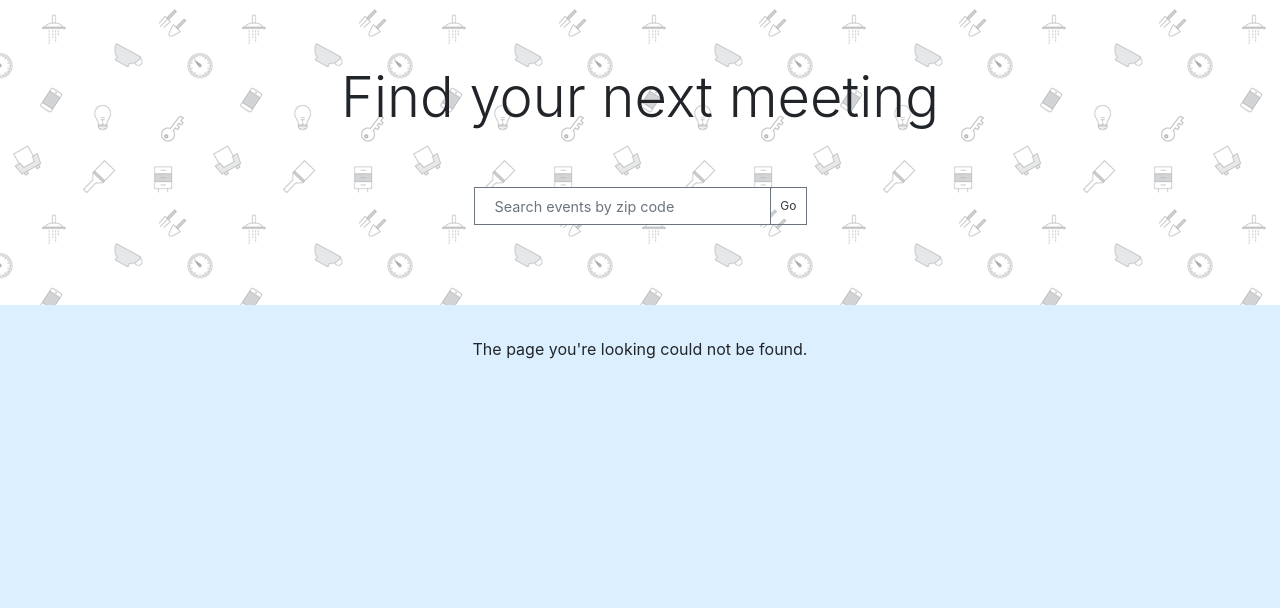
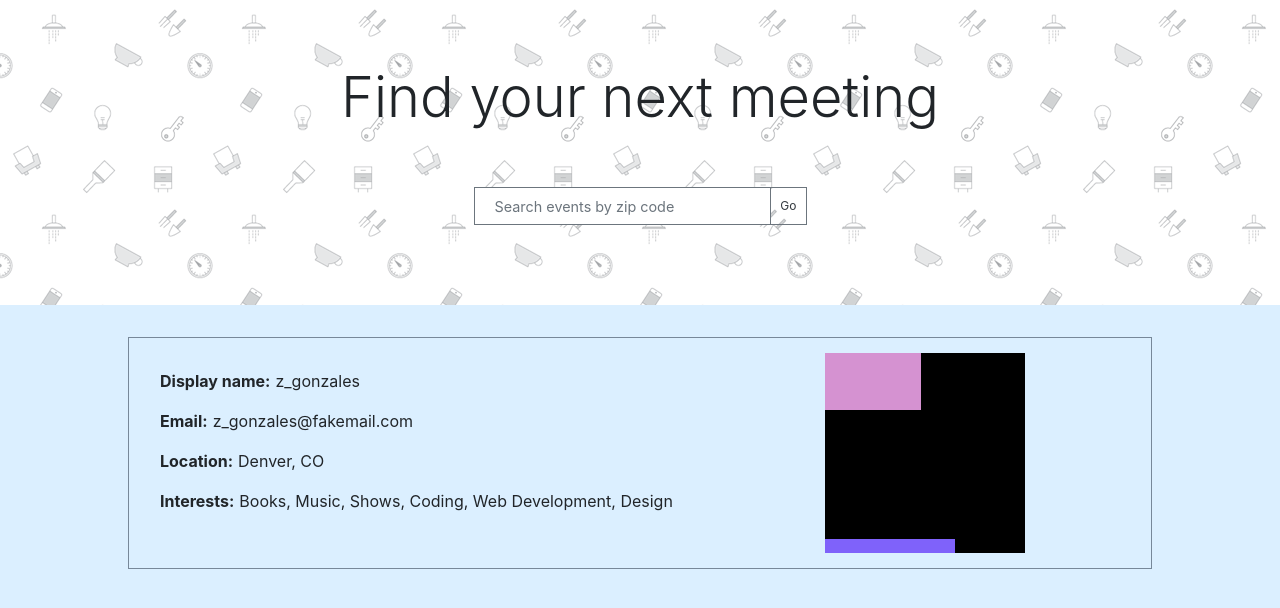
Before and after one commit to zoe-gonzales/meet-up-do-stuff, a React (Create React App) app in the folder client/: page /user in a window 1280 px wide. Shown: the top 608 px of the page. Built offline with nearby package versions, Linux system fonts and the light colour scheme.

Commit message:
basic profile page

```diff
--- a/client/public/styles.css
+++ b/client/public/styles.css
@@ -149,4 +149,18 @@ body {
   justify-content: center;
 }
 
+.profile-container {
+  width: 80%;
+  padding: 15px;
+}
+
+.profile-info {
+  margin: 1rem;
+}
+
+.profile-label {
+  font-weight: bold;
+  margin-right: 5px;
+}
+
 /*# sourceMappingURL=styles.css.map */
--- a/client/scss/styles.scss
+++ b/client/scss/styles.scss
@@ -155,3 +155,17 @@ body {
     flex-flow: column wrap;
     justify-content: center;
 }
+
+.profile-container {
+    width: 80%;
+    padding: 15px;
+}
+
+.profile-info {
+    margin: 1rem;
+}
+
+.profile-label {
+    font-weight: bold;
+    margin-right: 5px;
+}
--- a/client/src/App.js
+++ b/client/src/App.js
@@ -12,6 +12,7 @@ import CreateProfile from './components/ProfileForm';
 import InterestAdder from './pages/AddInterests';
 import Event from './pages/Event';
 import Heading from './components/Heading';
+import UserProfile from './pages/UserProfile';
 import NotFound from './pages/NotFound';
 
 const App = () => {
@@ -24,6 +25,7 @@ const App = () => {
         <Route exact path="/signup" component={SignUp} />
         <Route exact path="/createprofile/:id" component={CreateProfile} />
         <Route exact path="/createinterests/:id" component={InterestAdder} />
+        <Route exact path="/user" component={UserProfile} />
         <Route exact path="/events/:id" component={Event} />
         <Route component={NotFound} />
       </Switch>
--- /dev/null
+++ b/client/src/pages/UserProfile.js
@@ -0,0 +1,30 @@
+import React from 'react';
+import pic from '../images/pic.png';
+
+const UserProfile = () => {
+    return (
+        <section className="border-only container profile-container">
+            <div className="row">
+                <div className="col-md-8">
+                    <div className="row profile-info">
+                        <span className="profile-label">Display name:</span> z_gonzales
+                    </div>
+                    <div className="row profile-info">
+                        <span className="profile-label">Email:</span> z_gonzales@fakemail.com
+                    </div>
+                    <div className="row profile-info">
+                        <span className="profile-label">Location:</span> Denver, CO
+                    </div>
+                    <div className="row profile-info">
+                        <span className="profile-label">Interests:</span> Books, Music, Shows, Coding, Web Development, Design
+                    </div>
+                </div>
+                <div className="col-md-4">
+                    <img alt="user" src={pic} />
+                </div>
+            </div>
+        </section>
+    )
+}
+
+export default UserProfile;
```
Also changed, not shown: 1 other file (tests, documents, lock files or other folders).
